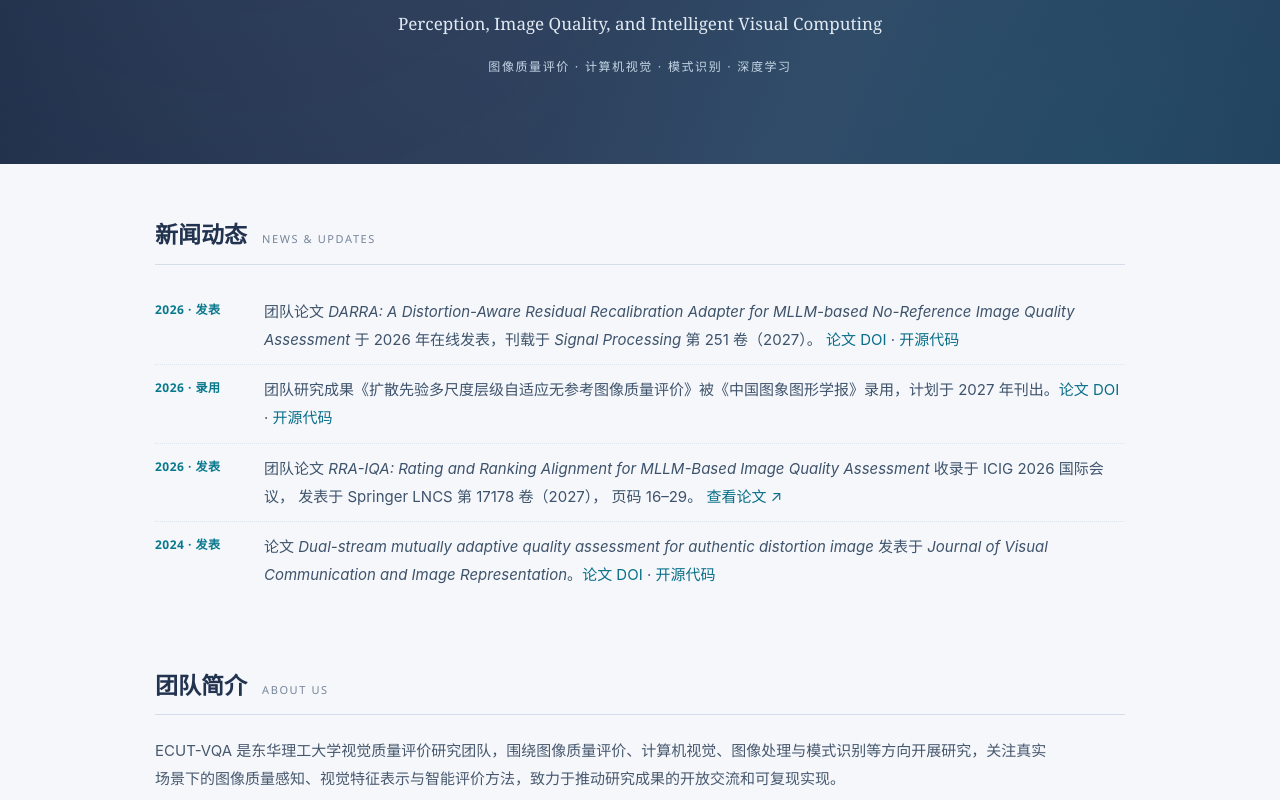
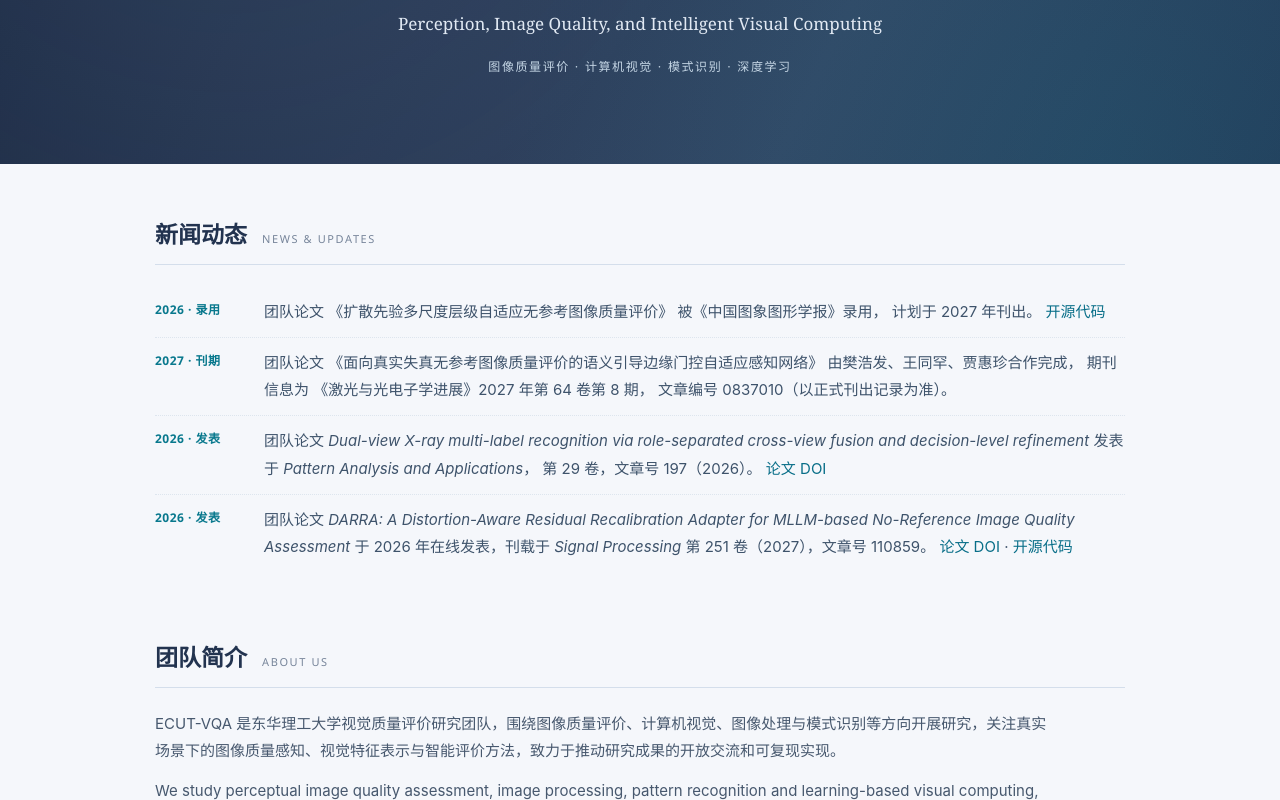
Before and after one commit to ECUT-VQA/ecut-vqa.github.io, a plain HTML site: page index.html in a window 1280 px wide. Shown: the part 454-1254 px from the top of the page. Drawn offline with Linux system fonts and the light colour scheme.

Commit message:
Update index.html

```diff
--- a/index.html
+++ b/index.html
@@ -186,43 +186,78 @@
     <div class="container content">
       <section class="section" id="news" aria-labelledby="news-title">
         <div class="sec-head"><h2 id="news-title">新闻动态</h2><span>News &amp; Updates</span></div>
+
 <ul class="news-list">
 
+  <!-- 1. Diffusion-Prior NR-IQA -->
+  <li>
+    <span class="news-year">2026 · 录用</span>
+    <p>
+      团队论文
+      《扩散先验多尺度层级自适应无参考图像质量评价》
+      被《中国图象图形学报》录用，
+      计划于 2027 年刊出。
+      <a href="https://github.com/ECUT-VQA/Diffusion-prior-multi-scale-hierarchical-adaptive-no-reference-image-quality-assessment"
+         target="_blank" rel="noopener noreferrer">
+        开源代码
+      </a>
+    </p>
+  </li>
+
+  <!-- 2. Semantic-Guided Edge-Gated IQA -->
+  <li>
+    <span class="news-year">2027 · 刊期</span>
+    <p>
+      团队论文
+      《面向真实失真无参考图像质量评价的语义引导边缘门控自适应感知网络》
+      由樊浩发、王同罕、贾惠珍合作完成，
+      期刊信息为
+      《激光与光电子学进展》2027 年第 64 卷第 8 期，
+      文章编号 0837010（以正式刊出记录为准）。
+    </p>
+  </li>
+
+  <!-- 3. Dual-view X-ray -->
   <li>
     <span class="news-year">2026 · 发表</span>
     <p>
       团队论文
-              <em>DARRA: A Distortion-Aware Residual Recalibration Adapter for MLLM-based No-Reference Image Quality Assessment</em>
-              于 2026 年在线发表，刊载于
-              <em>Signal Processing</em> 第 251 卷（2027）。
-              <a href="https://doi.org/10.1016/j.sigpro.2026.110859">论文 DOI</a>
-              ·
-              <a href="https://github.com/ECUT-VQA/DARRA">开源代码</a>
+      <em>Dual-view X-ray multi-label recognition
+      via role-separated cross-view fusion
+      and decision-level refinement</em>
+      发表于
+      <em>Pattern Analysis and Applications</em>，
+      第 29 卷，文章号 197（2026）。
+      <a href="https://doi.org/10.1007/s10044-026-01783-z"
+         target="_blank" rel="noopener noreferrer">
+        论文 DOI
+      </a>
     </p>
   </li>
 
-
-          <li><span class="news-year">2026 · 录用</span><p>团队研究成果《扩散先验多尺度层级自适应无参考图像质量评价》被《中国图象图形学报》录用，计划于 2027 年刊出。<a href="https://doi.org/10.11834/jig.260455">论文 DOI</a> · <a href="https://github.com/ECUT-VQA/Diffusion-prior-multi-scale-hierarchical-adaptive-no-reference-image-quality-assessment">开源代码</a></p></li>
-
+  <!-- 4. DARRA -->
   <li>
     <span class="news-year">2026 · 发表</span>
     <p>
       团队论文
-    <em>RRA-IQA: Rating and Ranking Alignment for
-    MLLM-Based Image Quality Assessment</em>
-    收录于 ICIG 2026 国际会议，
-    发表于 Springer LNCS 第 17178 卷（2027），
-    页码 16–29。
-    <a href="https://link.springer.com/chapter/10.1007/978-981-92-7192-4_2"
-       target="_blank"
-       rel="noopener noreferrer">
-      查看论文 ↗
+      <em>DARRA: A Distortion-Aware Residual
+      Recalibration Adapter for MLLM-based
+      No-Reference Image Quality Assessment</em>
+      于 2026 年在线发表，刊载于
+      <em>Signal Processing</em>
+      第 251 卷（2027），文章号 110859。
+      <a href="https://doi.org/10.1016/j.sigpro.2026.110859">
+        论文 DOI
+      </a>
+      ·
+      <a href="https://github.com/ECUT-VQA/DARRA">
+        开源代码
       </a>
     </p>
   </li>
 
-          <li><span class="news-year">2024 · 发表</span><p>论文 <em>Dual-stream mutually adaptive quality assessment for authentic distortion image</em> 发表于 <em>Journal of Visual Communication and Image Representation</em>。<a href="https://doi.org/10.1016/j.jvcir.2024.104216">论文 DOI</a> · <a href="https://github.com/ECUT-VQA/Dual-Stream-Mutually-Adaptive-Quality-Assessment-for-Authentic-Distortion-Image">开源代码</a></p></li>
 </ul>
+
       </section>
       <section class="section" id="about" aria-labelledby="about-title">
         <div class="sec-head"><h2 id="about-title">团队简介</h2><span>About Us</span></div>
```
Lines whose indentation alone changed are shown as unchanged.
